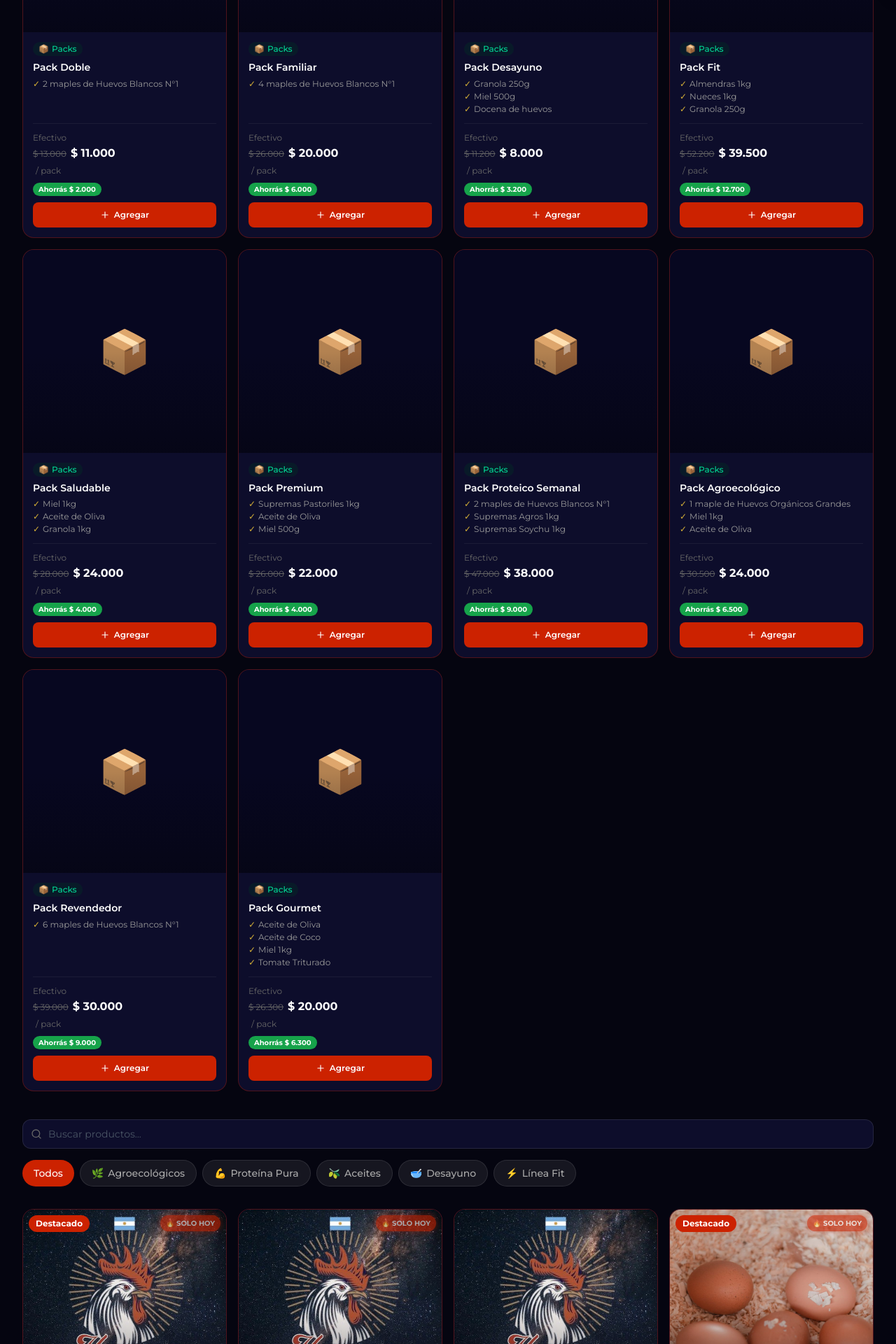
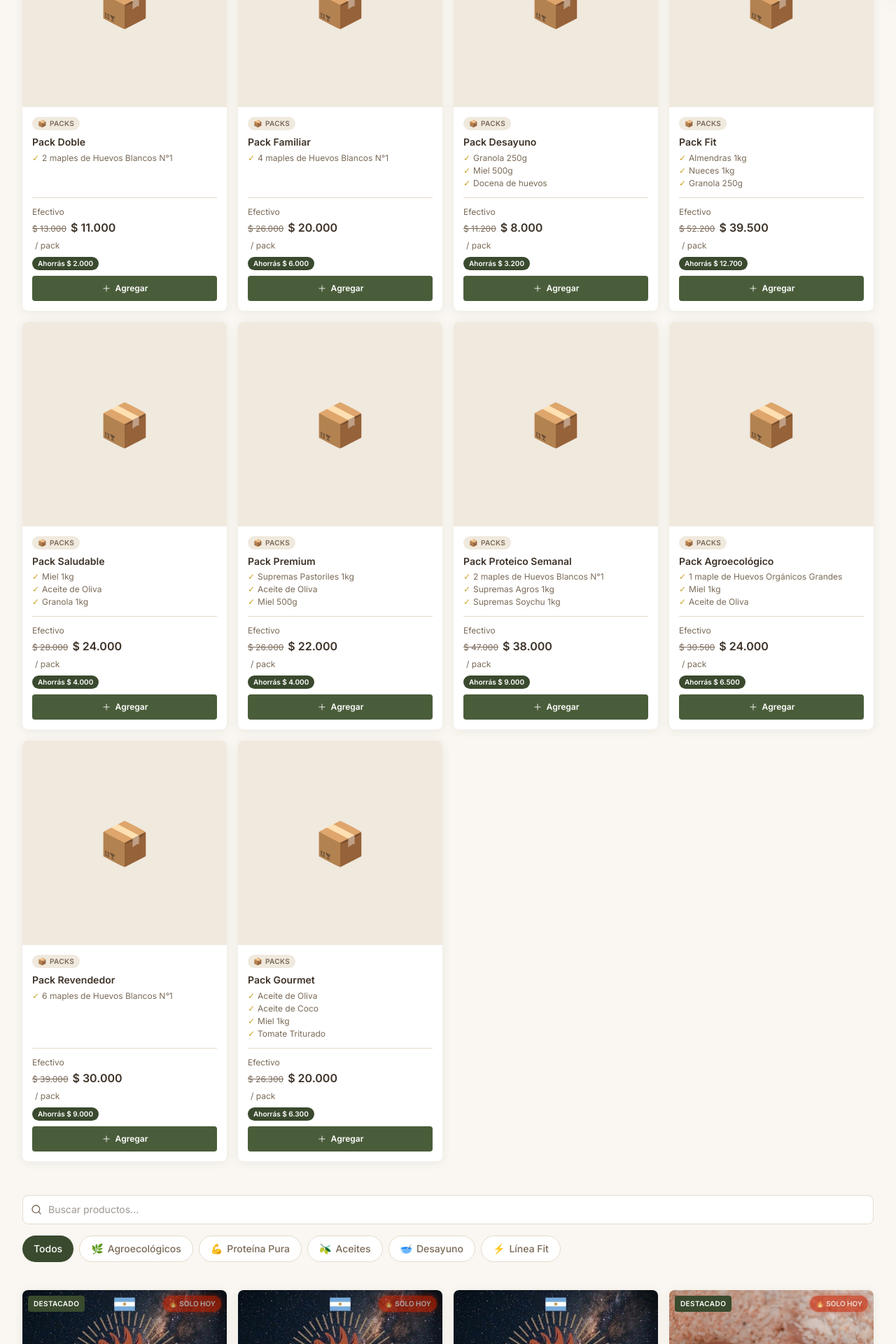
Before and after one commit to tesinahuel/ecommerce-distribuidora, a Next.js app: page /catalogo in a window 1280 px wide. Shown: the part 840-2760 px from the top of the page at 70% size. Built offline with nearby package versions, Linux system fonts and the light colour scheme.

Commit message:
Aviso automatico de pedido (WhatsApp + email) y rediseño gourmet del catalogo

```diff
--- a/package.json
+++ b/package.json
@@ -20,6 +20,7 @@
     "react": "19.2.4",
     "react-dom": "19.2.4",
     "react-hook-form": "^7.79.0",
+    "resend": "^6.18.1",
     "tailwind-merge": "^3.6.0",
     "zod": "^4.4.3",
     "zustand": "^5.0.14"
--- a/src/app/(store)/catalogo/page.tsx
+++ b/src/app/(store)/catalogo/page.tsx
@@ -1,18 +1,19 @@
 import { Suspense } from 'react'
 import { PRODUCTS, getPacks } from '@/data/products'
-import { ProductLine } from '@/types'
+import { ProductCategory, ProductLine } from '@/types'
 import ProductCard from '@/components/catalog/ProductCard'
 import LineFilter from '@/components/catalog/CategoryFilter'
 import WeekendPromoBanner from '@/components/shared/WeekendPromoBanner'
 import { Search } from 'lucide-react'
 
 interface PageProps {
-  searchParams: Promise<{ linea?: string; buscar?: string }>
+  searchParams: Promise<{ linea?: string; categoria?: string; buscar?: string }>
 }
 
 export default async function CatalogoPage({ searchParams }: PageProps) {
   const params = await searchParams
   const activeLine = params.linea as ProductLine | undefined
+  const activeCategory = params.categoria as ProductCategory | undefined
   const searchQuery = params.buscar?.toLowerCase()
 
   const packs = getPacks()
@@ -21,6 +22,7 @@ export default async function CatalogoPage({ searchParams }: PageProps) {
     if (!p.active) return false
     if (p.category === 'packs') return false
     if (activeLine && !p.lines.includes(activeLine)) return false
+    if (activeCategory && p.category !== activeCategory) return false
     if (searchQuery) {
       return (
         p.name.toLowerCase().includes(searchQuery) ||
@@ -32,10 +34,11 @@ export default async function CatalogoPage({ searchParams }: PageProps) {
   })
 
   return (
-    <div className="max-w-7xl mx-auto px-4 sm:px-6 lg:px-8 py-8">
-      <div className="mb-6">
-        <h1 className="text-2xl font-bold text-white mb-1">Catálogo</h1>
-        <p className="text-sm" style={{ color: '#888' }}>
+    <div className="font-sans-ui" style={{ background: 'var(--cream)', minHeight: '100vh' }}>
+      <div className="max-w-7xl mx-auto px-4 sm:px-6 lg:px-8 py-10">
+        <div className="mb-8">
+          <h1 className="font-display" style={{ fontSize: '2.25rem', fontWeight: 600, color: 'var(--brown)' }}>Catálogo</h1>
+          <p className="text-sm mt-1" style={{ color: 'var(--brown-soft)' }}>
             {products.length} producto{products.length !== 1 ? 's' : ''} disponible{products.length !== 1 ? 's' : ''}
           </p>
         </div>
@@ -45,8 +48,10 @@ export default async function CatalogoPage({ searchParams }: PageProps) {
         </div>
 
         {packs.length > 0 && (
-        <div id="packs" className="mb-10 scroll-mt-24">
-          <h2 className="text-xl font-bold text-white mb-4">📦 Packs con descuento</h2>
+          <div id="packs" className="mb-12 scroll-mt-24">
+            <h2 className="font-display mb-5" style={{ fontSize: '1.5rem', fontWeight: 600, color: 'var(--brown)' }}>
+              Packs con descuento
+            </h2>
             <div className="grid grid-cols-2 sm:grid-cols-3 lg:grid-cols-4 gap-4">
               {packs.map((pack) => (
                 <ProductCard key={pack.id} product={pack} />
@@ -56,27 +61,27 @@ export default async function CatalogoPage({ searchParams }: PageProps) {
         )}
 
         <form className="relative mb-4">
-        <Search className="absolute left-3 top-1/2 -translate-y-1/2 w-4 h-4" style={{ color: '#666' }} />
+          <Search className="absolute left-3 top-1/2 -translate-y-1/2 w-4 h-4" style={{ color: 'var(--brown-soft)' }} />
           <input
             type="search"
             name="buscar"
             defaultValue={params.buscar}
             placeholder="Buscar productos..."
-          className="w-full pl-9 pr-4 py-2.5 rounded-xl text-sm focus:outline-none focus:ring-2 text-white placeholder-gray-600"
-          style={{ background: '#0d0d2b', border: '1px solid rgba(255,255,255,0.1)', ['--tw-ring-color' as string]: '#CC2200' }}
+            className="w-full pl-9 pr-4 py-2.5 rounded-lg text-sm focus:outline-none"
+            style={{ background: 'var(--card-white)', border: '1px solid var(--hairline)', color: 'var(--brown)' }}
           />
         </form>
 
-      <div className="mb-6">
-        <Suspense fallback={<div className="h-10 rounded-full animate-pulse" style={{ background: '#0d0d2b' }} />}>
+        <div className="mb-8">
+          <Suspense fallback={<div className="h-10 rounded-full animate-pulse" style={{ background: 'var(--beige)' }} />}>
             <LineFilter />
           </Suspense>
         </div>
 
         {products.length === 0 ? (
           <div className="text-center py-20">
-          <p className="text-lg font-medium text-white">No encontramos productos</p>
-          <p className="text-sm mt-1" style={{ color: '#888' }}>Probá con otro filtro o término de búsqueda</p>
+            <p className="text-lg font-medium" style={{ color: 'var(--brown)' }}>No encontramos productos</p>
+            <p className="text-sm mt-1" style={{ color: 'var(--brown-soft)' }}>Probá con otro filtro o término de búsqueda</p>
           </div>
         ) : (
           <div className="grid grid-cols-2 sm:grid-cols-3 lg:grid-cols-4 gap-4">
@@ -86,5 +91,6 @@ export default async function CatalogoPage({ searchParams }: PageProps) {
           </div>
         )}
       </div>
+    </div>
   )
 }
--- a/src/app/api/orders/route.ts
+++ b/src/app/api/orders/route.ts
@@ -1,5 +1,6 @@
 import { NextRequest, NextResponse } from 'next/server'
 import { createOrder, getAllOrders } from '@/lib/orders'
+import { notifyNewOrder } from '@/lib/notifications'
 import { z } from 'zod'
 
 const createOrderSchema = z.object({
@@ -58,6 +59,8 @@ export async function POST(request: NextRequest) {
       paymentStatus: 'pendiente',
     })
 
+    await notifyNewOrder(order)
+
     return NextResponse.json({ data: { order } }, { status: 201 })
   } catch {
     return NextResponse.json({ error: 'Error al crear el pedido' }, { status: 500 })
--- a/src/components/catalog/CategoryFilter.tsx
+++ b/src/components/catalog/CategoryFilter.tsx
@@ -16,6 +16,7 @@ export default function LineFilter() {
     } else {
       params.delete('linea')
     }
+    params.delete('categoria')
     params.delete('pagina')
     router.push(`/catalogo?${params.toString()}`)
   }
@@ -27,8 +28,8 @@ export default function LineFilter() {
         className={cn('flex-shrink-0 px-4 py-2 rounded-full text-sm font-medium transition-all')}
         style={
           !activeLine
-            ? { background: '#CC2200', color: 'white' }
-            : { background: 'rgba(255,255,255,0.07)', color: '#aaa', border: '1px solid rgba(255,255,255,0.1)' }
+            ? { background: 'var(--olive-dark)', color: 'white' }
+            : { background: 'var(--card-white)', color: 'var(--brown-soft)', border: '1px solid var(--hairline)' }
         }
       >
         Todos
@@ -42,8 +43,8 @@ export default function LineFilter() {
             className={cn('flex-shrink-0 flex items-center gap-1.5 px-4 py-2 rounded-full text-sm font-medium transition-all')}
             style={
               active
-                ? { background: '#CC2200', color: 'white' }
-                : { background: 'rgba(255,255,255,0.07)', color: '#aaa', border: '1px solid rgba(255,255,255,0.1)' }
+                ? { background: 'var(--olive-dark)', color: 'white' }
+                : { background: 'var(--card-white)', color: 'var(--brown-soft)', border: '1px solid var(--hairline)' }
             }
           >
             <span>{line.icon}</span>
--- a/src/components/catalog/ProductCard.tsx
+++ b/src/components/catalog/ProductCard.tsx
@@ -41,15 +41,15 @@ export default function ProductCard({ product }: ProductCardProps) {
   const savings = hasDiscount ? displayOriginalPrice! - displayPrice : 0
 
   return (
-    <div className="card-dark group rounded-2xl overflow-hidden flex flex-col transition-all duration-200 hover:shadow-xl hover:shadow-black/40">
+    <div className="gourmet-card font-sans-ui rounded-lg overflow-hidden flex flex-col">
       {/* Image */}
-      <Link href={`/catalogo/${product.slug}`} className="block relative aspect-square overflow-hidden" style={{ background: '#070720' }}>
+      <Link href={`/catalogo/${product.slug}`} className="block relative aspect-square overflow-hidden" style={{ background: 'var(--beige)' }}>
         {mainImage ? (
           <Image
             src={mainImage}
             alt={product.name}
             fill
-            className="object-cover group-hover:scale-105 transition-transform duration-300"
+            className="object-cover"
             sizes="(max-width: 640px) 50vw, (max-width: 1024px) 33vw, 25vw"
           />
         ) : (
@@ -57,15 +57,17 @@ export default function ProductCard({ product }: ProductCardProps) {
             {badge.icon}
           </div>
         )}
-        <div className="absolute inset-0" style={{ background: 'linear-gradient(to top, rgba(5,5,16,0.6) 0%, transparent 50%)' }} />
         {product.featured && (
-          <span className="absolute top-2 left-2 text-white text-xs font-bold px-2.5 py-1 rounded-full" style={{ background: '#CC2200' }}>
+          <span
+            className="absolute top-2 left-2 text-white text-[10px] font-bold uppercase px-2 py-1 rounded"
+            style={{ background: 'var(--olive-dark)', letterSpacing: '0.04em' }}
+          >
             Destacado
           </span>
         )}
         <div className="absolute top-2 right-2 flex flex-col gap-1 items-end">
           {hasVariants && (
-            <span className="text-xs font-bold px-2.5 py-1 rounded-full" style={{ background: 'rgba(212,175,55,0.9)', color: '#050510' }}>
+            <span className="text-[10px] font-bold px-2 py-1 rounded" style={{ background: 'var(--card-white)', color: 'var(--brown)' }}>
               {product.variants!.length} presentaciones
             </span>
           )}
@@ -75,62 +77,65 @@ export default function ProductCard({ product }: ProductCardProps) {
 
       {/* Content */}
       <div className="p-3.5 flex flex-col flex-1">
-        <div className={`inline-flex items-center gap-1 px-2 py-0.5 rounded-full text-xs font-medium mb-2 w-fit ${badge.bgColor} ${badge.color}`}>
+        <div
+          className="inline-flex items-center gap-1 px-2 py-0.5 rounded-full text-[10px] font-semibold uppercase mb-2 w-fit"
+          style={{ background: 'var(--beige)', color: 'var(--brown-soft)', letterSpacing: '0.04em' }}
+        >
           <span>{badge.icon}</span>
           <span>{badge.name}</span>
         </div>
 
         <Link href={`/catalogo/${product.slug}`} className="flex-1">
-          <h3 className="font-semibold text-white text-sm leading-tight hover:text-amber-200 transition-colors line-clamp-2">
+          <h3 className="font-semibold text-sm leading-tight line-clamp-2" style={{ color: 'var(--brown)' }}>
             {product.name}
           </h3>
           {product.packItems && product.packItems.length > 0 ? (
             <ul className="mt-1.5 space-y-0.5">
               {product.packItems.map((item) => (
-                <li key={item} className="text-xs flex items-center gap-1" style={{ color: '#999' }}>
-                  <span style={{ color: '#D4AF37' }}>✓</span> {item}
+                <li key={item} className="text-xs flex items-center gap-1" style={{ color: 'var(--brown-soft)' }}>
+                  <span style={{ color: 'var(--gold-warm)' }}>✓</span> {item}
                 </li>
               ))}
             </ul>
           ) : (
-            <p className="text-xs mt-1.5 line-clamp-2 leading-relaxed" style={{ color: '#888' }}>
+            <p className="text-xs mt-1.5 line-clamp-2 leading-relaxed" style={{ color: 'var(--brown-soft)' }}>
               {product.description}
             </p>
           )}
         </Link>
 
         {/* Price */}
-        <div className="mt-3 pt-3 border-t" style={{ borderColor: 'rgba(255,255,255,0.06)' }}>
+        <div className="mt-3 pt-3 border-t" style={{ borderColor: 'var(--hairline)' }}>
           {displayPrice === 0 ? (
             <div className="mb-2">
               {hasVariants ? (
-                <span className="text-xs font-bold" style={{ color: '#D4AF37' }}>Precio a consultar · elegí peso</span>
+                <span className="text-xs font-bold" style={{ color: 'var(--olive-dark)' }}>Precio a consultar · elegí peso</span>
               ) : (
-                <span className="text-sm font-bold" style={{ color: '#D4AF37' }}>Precio a consultar</span>
+                <span className="text-sm font-bold" style={{ color: 'var(--olive-dark)' }}>Precio a consultar</span>
               )}
             </div>
           ) : (
             <div className="mb-2">
               <div className="flex items-end justify-between gap-2">
                 <div>
-                  <p className="text-xs mb-0.5" style={{ color: '#666' }}>{hasVariants ? 'Desde (efectivo)' : 'Efectivo'}</p>
+                  <p className="text-xs mb-0.5" style={{ color: 'var(--brown-soft)' }}>{hasVariants ? 'Desde (efectivo)' : 'Efectivo'}</p>
                   <div className="flex items-baseline gap-1.5">
                     {hasDiscount && (
-                      <span className="text-xs line-through" style={{ color: '#666' }}>{formatPrice(displayOriginalPrice!)}</span>
+                      <span className="text-xs line-through" style={{ color: 'var(--brown-soft)' }}>{formatPrice(displayOriginalPrice!)}</span>
                     )}
-                    <span className="text-base font-bold text-white">{formatPrice(displayPrice)}</span>
+                    <span className="text-base font-bold" style={{ color: 'var(--brown)' }}>{formatPrice(displayPrice)}</span>
                   </div>
-                  {!hasVariants && <span className="text-xs ml-1" style={{ color: '#666' }}>/ {product.unit}</span>}
+                  {!hasVariants && <span className="text-xs ml-1" style={{ color: 'var(--brown-soft)' }}>/ {product.unit}</span>}
                 </div>
                 {!hasVariants && hasTransferDiscount && (
                   <div className="text-right">
-                    <p className="text-xs mb-0.5 font-medium" style={{ color: '#D4AF37' }}>Transf. 💸</p>
-                    <span className="text-base font-bold" style={{ color: '#D4AF37' }}>{formatPrice(product.transferPrice!)}</span>
+                    <p className="text-xs mb-0.5 font-medium" style={{ color: 'var(--gold-warm)' }}>Transf. 💸</p>
+                    <span className="text-base font-bold" style={{ color: 'var(--gold-warm)' }}>{formatPrice(product.transferPrice!)}</span>
                   </div>
                 )}
               </div>
               {hasDiscount && (
-                <span className="inline-block mt-1.5 text-[10px] font-bold px-2 py-0.5 rounded-full text-white" style={{ background: '#16A34A' }}>
+                <span className="inline-block mt-1.5 text-[10px] font-bold px-2 py-0.5 rounded-full text-white" style={{ background: 'var(--olive-dark)' }}>
                   Ahorrás {formatPrice(savings)}
                 </span>
               )}
@@ -140,8 +145,7 @@ export default function ProductCard({ product }: ProductCardProps) {
           {hasVariants ? (
             <Link
               href={`/catalogo/${product.slug}`}
-              className="w-full flex items-center justify-center gap-1.5 text-xs font-semibold px-3 py-2.5 rounded-lg transition-all duration-200 text-white"
-              style={{ background: '#CC2200' }}
+              className="btn-olive w-full flex items-center justify-center gap-1.5 text-xs font-semibold px-3 py-2.5 rounded"
             >
               Elegir presentación →
             </Link>
@@ -149,22 +153,22 @@ export default function ProductCard({ product }: ProductCardProps) {
             <button
               onClick={handleAdd}
               disabled={product.price === 0}
-              className={`w-full flex items-center justify-center gap-1.5 text-xs font-semibold px-3 py-2.5 rounded-lg transition-all duration-200 ${
-                product.price === 0 ? 'cursor-not-allowed opacity-50' : added ? 'scale-95' : ''
+              className={`w-full flex items-center justify-center gap-1.5 text-xs font-semibold px-3 py-2.5 rounded transition-colors duration-200 ${
+                product.price === 0 ? 'cursor-not-allowed' : ''
               }`}
               style={
                 product.price === 0
-                  ? { background: '#333', color: '#888' }
+                  ? { background: 'var(--beige)', color: 'var(--brown-soft)' }
                   : added
-                  ? { background: '#D4AF37', color: '#050510' }
-                  : { background: '#CC2200', color: 'white' }
+                  ? { background: 'var(--gold-warm)', color: 'var(--brown)' }
+                  : { background: 'var(--olive-mid)', color: 'white' }
               }
             >
               {product.price === 0
                 ? 'Consultar precio'
                 : added
                 ? <>✓ Agregado</>
-                : <><Plus className="w-3.5 h-3.5" /> Agregar</>}
+                : <><Plus className="w-3.5 h-3.5" strokeWidth={1.5} /> Agregar</>}
             </button>
           )}
         </div>
--- a/src/components/layout/Header.tsx
+++ b/src/components/layout/Header.tsx
@@ -25,7 +25,7 @@ export default function Header() {
   const totalItems = getTotalItems()
   const pathname = usePathname()
 
-  if (pathname === '/') {
+  if (pathname === '/' || pathname.startsWith('/catalogo')) {
     return (
       <>
         <UtilityBar />
```
Also changed, not shown: src/app/(store)/catalogo/[slug]/page.tsx (+50 -43 lines), src/lib/notifications.ts (added, +80 -0 lines), .claude/settings.local.json, 1 other file (tests, documents, lock files or other folders). Lines whose indentation alone changed are shown as unchanged.
